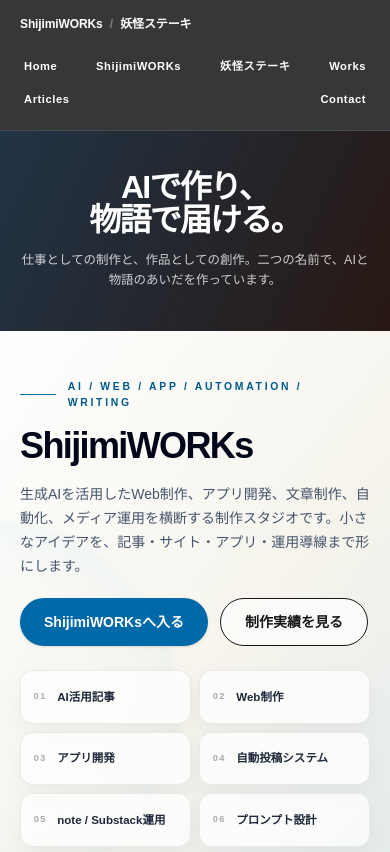
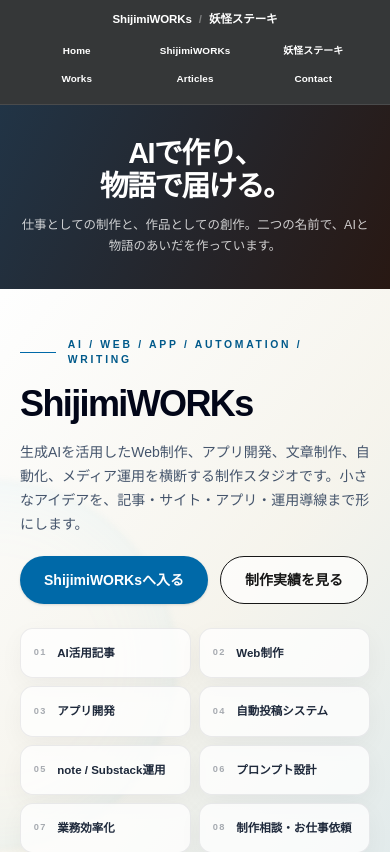
Before and after one commit to ShijimiWORKs-sudo/shijimiworks-yokai-steak-site, a Next.js app: page / in a window 390 px wide. Shown: the top 852 px of the page. Built offline with nearby package versions, Linux system fonts and the light colour scheme.

Commit message:
Polish responsive layout for v0.9

```diff
--- a/src/app/globals.css
+++ b/src/app/globals.css
@@ -260,3 +260,88 @@ body:has(.home-page) .site-nav { color: white; }
   .project-log-card { min-height: 12rem; }
   .document-card { min-height: 13rem; }
 }
+
+/* v0.9 visual polish */
+html, body { max-width: 100%; overflow-x: clip; }
+
+.site-header > div { min-width: 0; }
+.site-logo, .site-nav { min-width: 0; }
+footer nav { column-gap: 2.25rem; row-gap: .35rem; }
+footer a { text-underline-offset: .25em; }
+
+.work-card, .article-card { height: 100%; }
+.work-card-title, .article-card-title { overflow-wrap: anywhere; }
+.card-detail-link { display: inline-flex; align-items: center; gap: .4rem; }
+.card-detail-link span { transition: transform 200ms ease; }
+.work-card:hover .card-detail-link span,
+.article-card:hover .card-detail-link span { transform: translateX(.2rem); }
+.content-page [aria-label="カテゴリフィルター"],
+.content-page [aria-label="記事カテゴリ"] { gap: .55rem; }
+.content-page [aria-label="カテゴリフィルター"] > span,
+.content-page [aria-label="記事カテゴリ"] > span { line-height: 1.2; }
+
+.youkai-category-card { min-height: 15rem; }
+.youkai-update-card { padding-block: 1.55rem; }
+.youkai-update-card h3 { line-height: 1.65; }
+.youkai-ongoing-card { min-height: 15rem; }
+.youkai-contact [aria-label="外部リンク"] { margin-top: .25rem; }
+
+.shijimi-hero h1 { font-size: clamp(3rem, 5vw, 4.15rem); }
+.shijimi-hero > div:last-child { gap: clamp(2.5rem, 5vw, 4.5rem); }
+.shijimi-dashboard { max-width: 38rem; }
+.shijimi-float-card { min-height: 8.2rem; }
+.capability-card { min-height: 15.5rem; }
+.capability-card h3 { margin-top: 2.35rem; }
+.capability-card p { margin-top: .8rem; }
+.project-log-card { min-height: 14rem; }
+.service-menu-card { min-height: 14rem; }
+.document-card { min-height: 14rem; }
+.shijimi-contact [aria-label="外部リンク"] { margin-top: .75rem; }
+
+@media (min-width: 1024px) {
+  .split-hero .studio-panel {
+    min-height: calc(100svh - 61px);
+    padding-top: 9.25rem;
+  }
+  .lobby-copy {
+    top: 1.35rem;
+    width: min(24rem, 38vw);
+    padding: .75rem 1.15rem;
+    border-radius: 1rem;
+  }
+  .lobby-copy h1 { font-size: clamp(1.55rem, 2.1vw, 2rem); line-height: 1.12; }
+  .lobby-description { margin-top: .5rem; font-size: .7rem; line-height: 1.55; }
+  .studio-card { min-height: 3.1rem; padding-block: .6rem; }
+  .pillar-card { min-height: 14rem; }
+  .shijimi-page > section:not(.shijimi-hero):not(.shijimi-contact) { padding-block: 4.5rem; }
+}
+
+@media (max-width: 639px) {
+  .site-header > div { gap: .65rem; padding-top: .75rem; padding-bottom: .7rem; }
+  .site-logo { width: 100%; text-align: center; font-size: .72rem; }
+  .site-nav {
+    display: grid;
+    width: 100%;
+    grid-template-columns: repeat(3, minmax(0, 1fr));
+    gap: .1rem .3rem;
+    font-size: .62rem;
+    letter-spacing: .01em;
+  }
+  .site-nav a { min-width: 0; text-align: center; }
+  .lobby-copy { padding: 2rem 1.25rem; }
+  .lobby-copy h1 { font-size: 1.8rem; line-height: 1.15; }
+  .studio-panel { padding-top: 3rem; padding-bottom: 3rem; }
+  .studio-card { min-height: 3.15rem; }
+  .pillar-card { min-height: 12.5rem; }
+  .shijimi-hero { padding-top: 3.5rem; padding-bottom: 3.75rem; }
+  .shijimi-hero h1 { font-size: clamp(2.55rem, 13vw, 3.35rem); }
+  .shijimi-dashboard { padding: .85rem; border-radius: 1.5rem; }
+  .capability-card, .capability-card:last-child { min-height: 11.5rem; }
+  .capability-card h3 { margin-top: 1.8rem; }
+  .project-log-card, .service-menu-card, .document-card { min-height: 11.5rem; }
+  .youkai-category-card, .youkai-ongoing-card { min-height: 12rem; }
+  .youkai-update-card { grid-template-columns: 3.5rem minmax(0,1fr) auto; gap: .7rem; padding-block: 1.25rem; }
+  .youkai-update-card h3 { overflow-wrap: anywhere; line-height: 1.55; }
+  .work-card, .article-card { min-height: 0; padding: 1.35rem; }
+  footer nav { column-gap: 1.5rem; }
+}
--- a/src/components/ArticleCard.tsx
+++ b/src/components/ArticleCard.tsx
@@ -5,13 +5,13 @@ import { brandLabel, formatDate } from "@/lib/utils";
 export function ArticleCard({ article }: { article: Article }) {
   const creative = article.brand === "youkai-steak";
   return (
-    <Link href={`/articles/${article.slug}`} className={`group flex min-h-72 flex-col rounded-3xl border p-6 transition duration-300 hover:-translate-y-1 hover:shadow-xl ${creative ? "border-amber-900/20 bg-[#fffaf2]" : "border-black/10 bg-white"}`}>
+    <Link href={`/articles/${article.slug}`} className={`article-card group flex min-h-72 flex-col rounded-3xl border p-6 transition duration-300 hover:-translate-y-1 hover:shadow-xl ${creative ? "border-amber-900/20 bg-[#fffaf2]" : "border-black/10 bg-white"}`}>
       <div className="flex justify-between gap-4 text-xs font-bold uppercase tracking-widest text-neutral-400"><span className={creative ? "text-amber-800" : "text-sky-700"}>{article.category}</span><time dateTime={article.date}>{formatDate(article.date)}</time></div>
       <p className="mt-6 text-[.65rem] font-bold uppercase tracking-[.16em] text-neutral-400">{brandLabel(article.brand)}</p>
-      <h3 className="mt-3 text-xl font-bold text-slate-900 group-hover:text-sky-800">{article.title}</h3>
+      <h3 className="article-card-title mt-3 text-xl font-bold leading-snug text-slate-900 group-hover:text-sky-800">{article.title}</h3>
       <p className="mt-3 flex-1 text-sm leading-7 text-neutral-600">{article.excerpt}</p>
       <div className="mt-5 flex flex-wrap gap-2">{article.tags.slice(0, 3).map((tag) => <span key={tag} className="rounded-full bg-black/5 px-2.5 py-1 text-[.65rem] font-semibold text-neutral-500">#{tag}</span>)}</div>
-      <p className={`mt-6 text-xs font-bold ${creative ? "text-amber-800" : "text-sky-700"}`}>読む →</p>
+      <p className={`card-detail-link mt-6 text-xs font-bold ${creative ? "text-amber-800" : "text-sky-700"}`}>読む <span aria-hidden="true">→</span></p>
     </Link>
   );
 }
--- a/src/components/ExternalLink.tsx
+++ b/src/components/ExternalLink.tsx
@@ -15,12 +15,12 @@ export function ExternalLink({ href, children, label, tone = "light", className
     ? "border-white/25 text-white hover:border-white/60 hover:bg-white/5"
     : "border-slate-900/15 bg-white text-slate-800 hover:border-sky-600 hover:text-sky-800";
 
-  const classes = `inline-flex min-h-12 items-center justify-center rounded-full border px-5 py-3 text-sm font-bold transition duration-200 ${styles} ${className}`;
+  const classes = `inline-flex min-h-11 items-center justify-center rounded-full border px-4 py-2.5 text-xs font-bold transition duration-200 ${styles} ${className}`;
 
   if (isPlaceholder) {
     return (
-      <span aria-label={`${label}（リンク未設定）`} aria-disabled="true" title={`${label}：公開前にURL設定が必要です`} className={`${classes} cursor-not-allowed opacity-65`}>
-        {children}<span className="ml-1.5 text-[.7em]" aria-hidden="true">（準備中）</span>
+      <span aria-label={`${label}（リンク未設定）`} aria-disabled="true" title={`${label}：公開前にURL設定が必要です`} className={`${classes} cursor-not-allowed select-none border-dashed opacity-45 saturate-0`}>
+        {children}<span className="ml-1.5 text-[.72em] font-medium" aria-hidden="true">準備中</span>
       </span>
     );
   }
--- a/src/components/ExternalLinks.tsx
+++ b/src/components/ExternalLinks.tsx
@@ -4,7 +4,7 @@ export type ExternalLinkItem = { label: string; href: string };
 
 export function ExternalLinks({ items, tone = "light", className = "" }: { items: readonly ExternalLinkItem[]; tone?: "light" | "dark"; className?: string }) {
   return (
-    <div className={`flex flex-wrap gap-3 ${className}`} aria-label="外部リンク">
+    <div className={`flex flex-wrap gap-2.5 ${className}`} aria-label="外部リンク">
       {items.map((item) => <ExternalLink key={item.label} href={item.href} label={item.label} tone={tone}>{item.label}</ExternalLink>)}
     </div>
   );
--- a/src/components/Header.tsx
+++ b/src/components/Header.tsx
@@ -4,12 +4,12 @@ import { site } from "@/data/site";
 export function Header() {
   return (
     <header className="site-header sticky top-0 z-50 border-b border-black/10 bg-white/90 backdrop-blur-xl">
-      <div className="mx-auto flex max-w-[1600px] items-center justify-between gap-5 px-5 py-4 sm:px-8 lg:px-12 lg:py-6">
+      <div className="mx-auto flex max-w-[1600px] items-center justify-between gap-5 px-5 py-3.5 sm:px-8 lg:px-12 lg:py-5">
         <Link href="/" className="site-logo relative z-10 text-xs font-black tracking-[-0.01em] sm:text-sm">
           ShijimiWORKs <span className="mx-1 text-current opacity-35">/</span> 妖怪ステーキ
         </Link>
-        <nav aria-label="メインナビゲーション" className="site-nav relative z-10 flex flex-wrap items-center justify-end gap-x-3 gap-y-1 text-[0.7rem] font-bold tracking-[0.05em] sm:gap-x-6 sm:text-xs">
-          {site.navigation.map((item) => <Link key={item.href} href={item.href} className="whitespace-nowrap rounded-md px-1 py-1.5 transition hover:bg-black/5 hover:opacity-65">{item.label}</Link>)}
+        <nav aria-label="メインナビゲーション" className="site-nav relative z-10 flex flex-wrap items-center justify-end gap-x-4 gap-y-1 text-[0.7rem] font-bold tracking-[0.035em] sm:gap-x-5 sm:text-xs">
+          {site.navigation.map((item) => <Link key={item.href} href={item.href} className="whitespace-nowrap rounded px-1 py-1.5 transition hover:bg-black/[.035] hover:opacity-70">{item.label}</Link>)}
         </nav>
       </div>
     </header>
--- a/src/components/WorkCard.tsx
+++ b/src/components/WorkCard.tsx
@@ -10,10 +10,10 @@ export function WorkCard({ work }: { work: Work }) {
       <div className={`absolute inset-x-0 top-0 h-1 ${creative ? "bg-gradient-to-r from-[#51231a] to-amber-500" : "bg-gradient-to-r from-sky-700 to-sky-300"}`} />
       <div className="flex items-start justify-between gap-3"><p className={`text-xs font-bold uppercase tracking-widest ${creative ? "text-amber-800" : "text-sky-700"}`}>{work.category}</p><StatusBadge status={work.status} /></div>
       <p className="mt-6 text-[.65rem] font-bold uppercase tracking-[.16em] text-neutral-400">{brandLabel(work.brand)} · {formatDate(work.date)}</p>
-      <h3 className="mt-3 text-xl font-bold text-slate-900 group-hover:text-sky-800">{work.title}</h3>
+      <h3 className="work-card-title mt-3 text-xl font-bold leading-snug text-slate-900 group-hover:text-sky-800">{work.title}</h3>
       <p className="mt-3 flex-1 text-sm leading-7 text-neutral-600">{work.description}</p>
       <div className="mt-5 flex flex-wrap gap-2">{work.tags.slice(0, 3).map((tag) => <span key={tag} className="rounded-full bg-black/5 px-2.5 py-1 text-[.65rem] font-semibold text-neutral-500">#{tag}</span>)}</div>
-      <p className={`mt-6 text-xs font-bold ${creative ? "text-amber-800" : "text-sky-700"}`}>詳細を見る →</p>
+      <p className={`card-detail-link mt-6 text-xs font-bold ${creative ? "text-amber-800" : "text-sky-700"}`}>詳細を見る <span aria-hidden="true">→</span></p>
     </Link>
   );
 }
```
